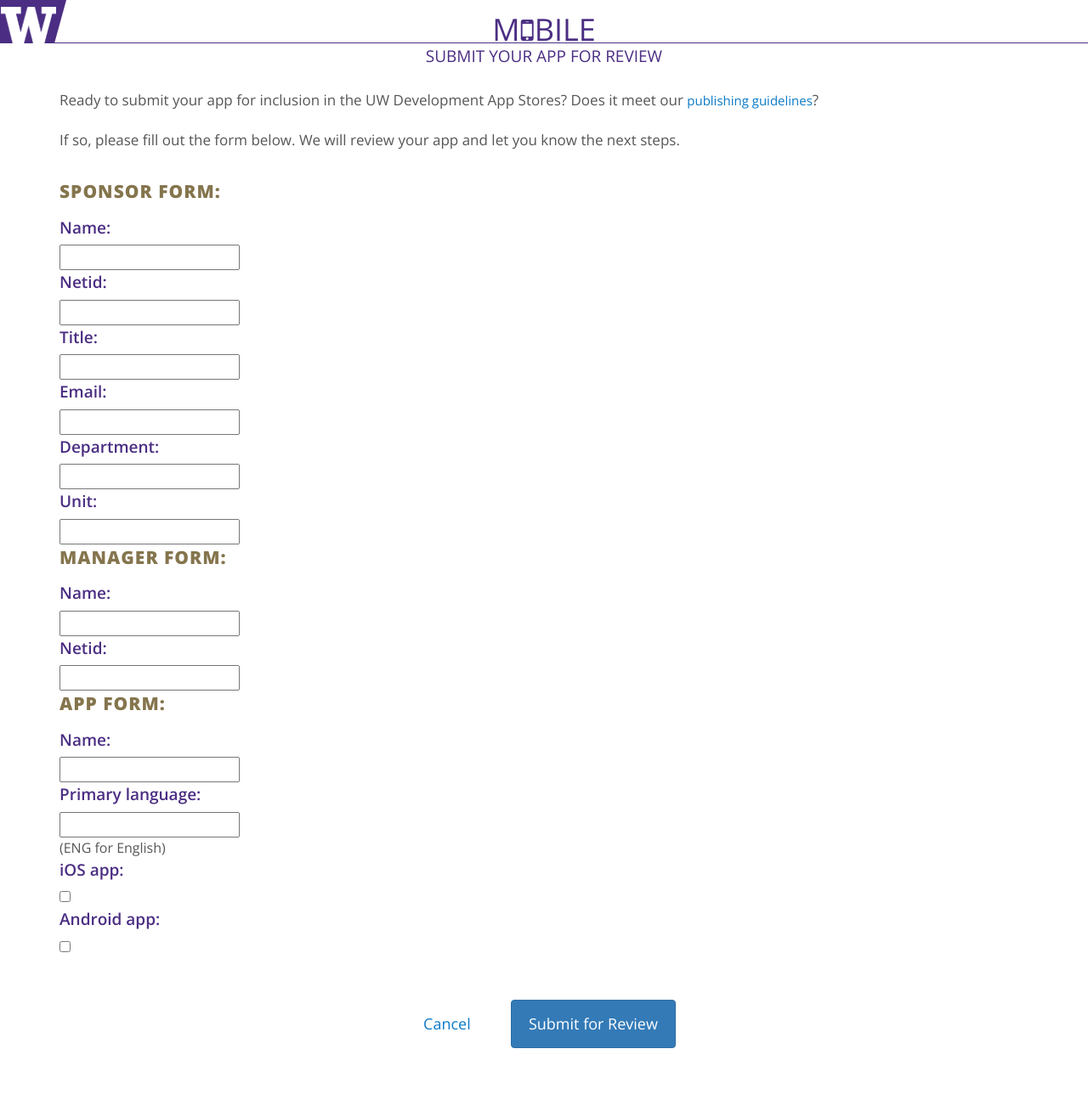
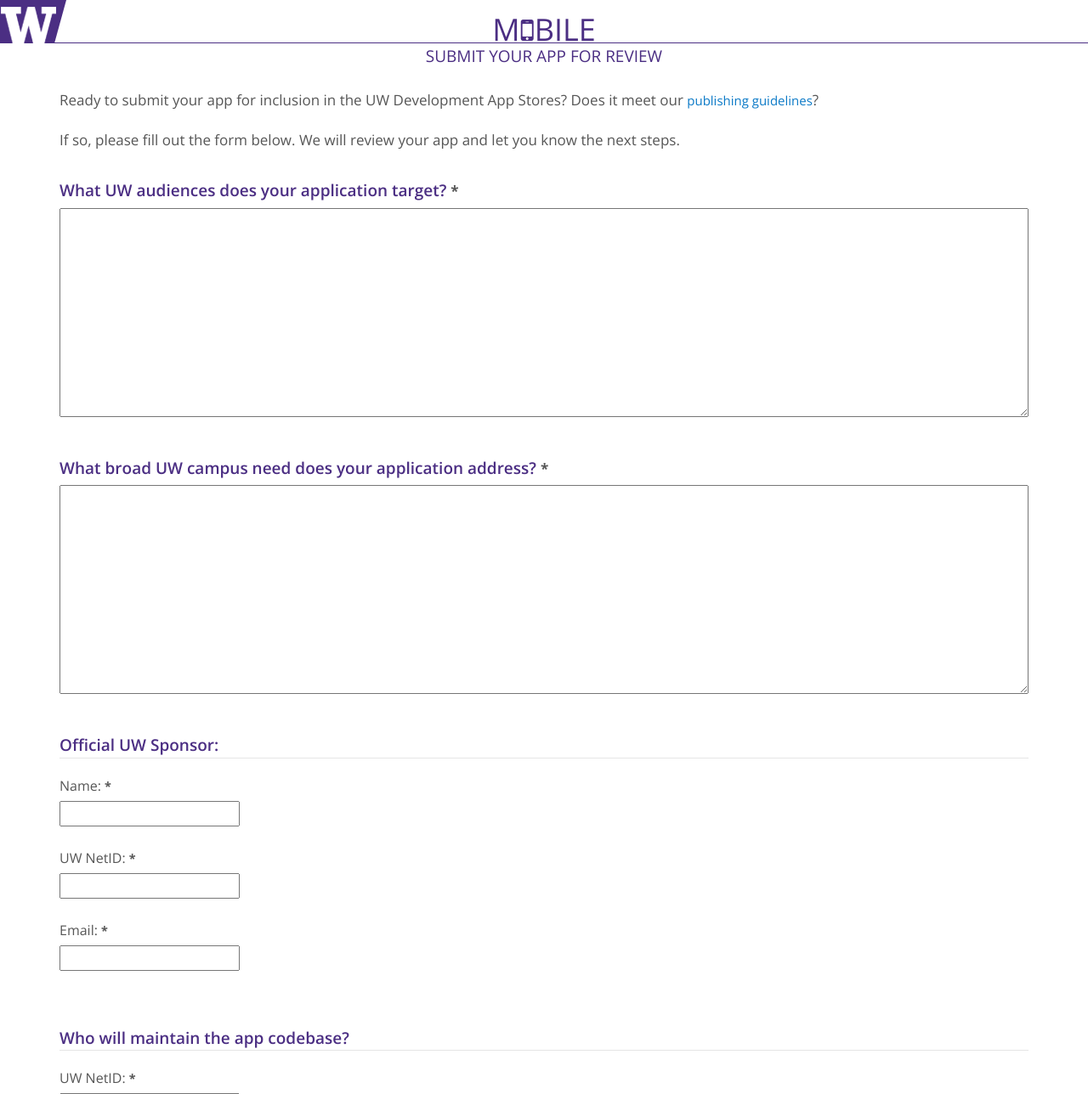
Before and after one commit to uw-it-aca/mdot, a Django app: template mdot/templates/mdot/developers/review.html in a window 1280 px wide. Shown: the top 1288 px of the page at 85% size. Run offline with Django 3.2, Linux system fonts and the light colour scheme; tables that the repository leaves empty hold one stand-in row (values such as "Sample post"); the template is opened without the code that fills it: values that come from a table or form of the project are taken from there, most other values are stand-ins (such as "Sample title", 1, 10 or a date in 2020); style sheets or scripts are compiled from the project's sources; parts of the project's set-up code (start-up, migrations or seed data) failed here and were passed over; some libraries are stand-ins or nearby versions.

Commit message:
restored previous review page

```diff
--- a/mdot/templates/mdot/developers/review.html
+++ b/mdot/templates/mdot/developers/review.html
@@ -16,20 +16,6 @@
 
             {% csrf_token %}
             {{ form.non_field_errors }}
-
-            <h3>Sponsor Form: </h3>
-
-            {{sponsorform}}
-
-            <h3>Manager Form: </h3>
-
-            {{managerform}}
-
-            <h3>App Form: </h3>
-
-            {{appform}}
-
-            <!--
                 <p>
                     <label for="{{ form.campus_audience.id_for_label }}">{{ form.campus_audience.label }}
                     {% if form.campus_audience.errors %}
@@ -167,7 +153,6 @@
                 </p>
 
 
-            -->
             <p class="btn-container"><a href="/developers/" class="btn">Cancel</a>
             <input type="submit" class="btn btn-primary" name="submit" value="Submit for Review"></p>
 
```
